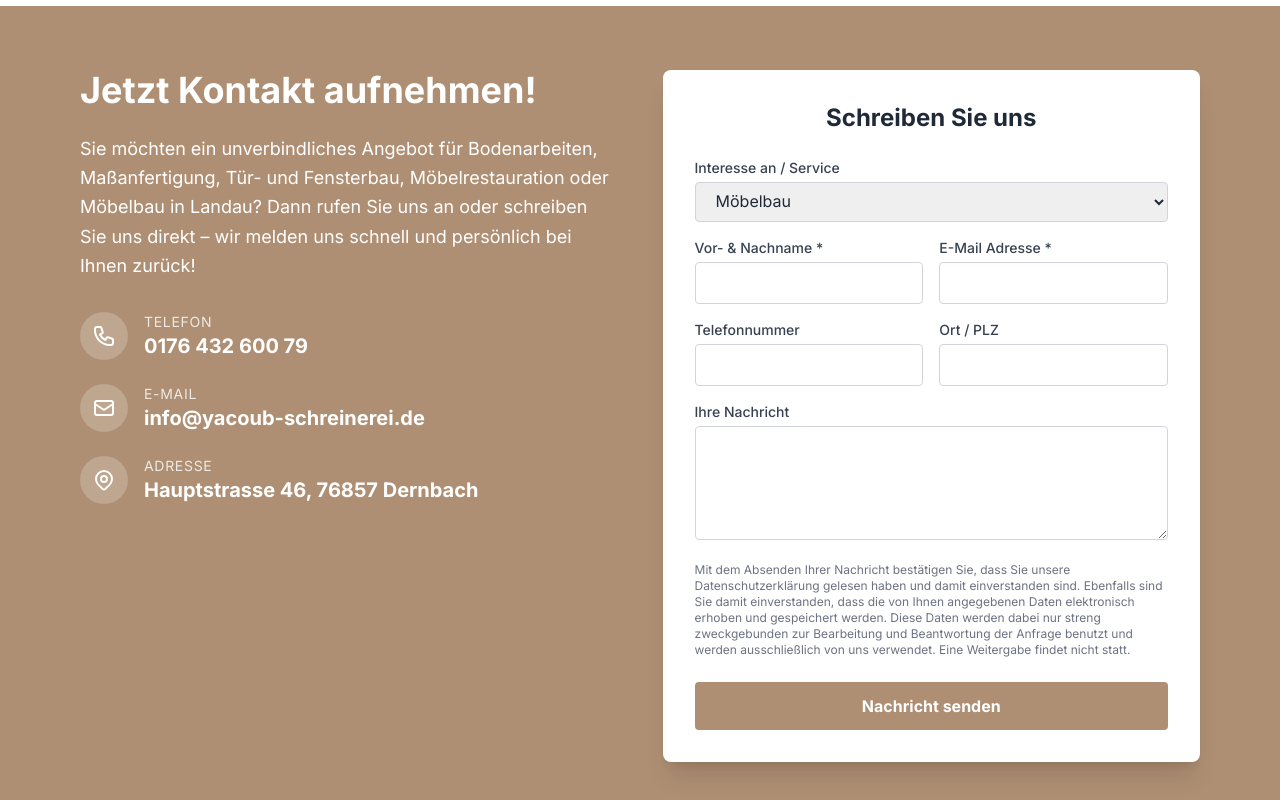
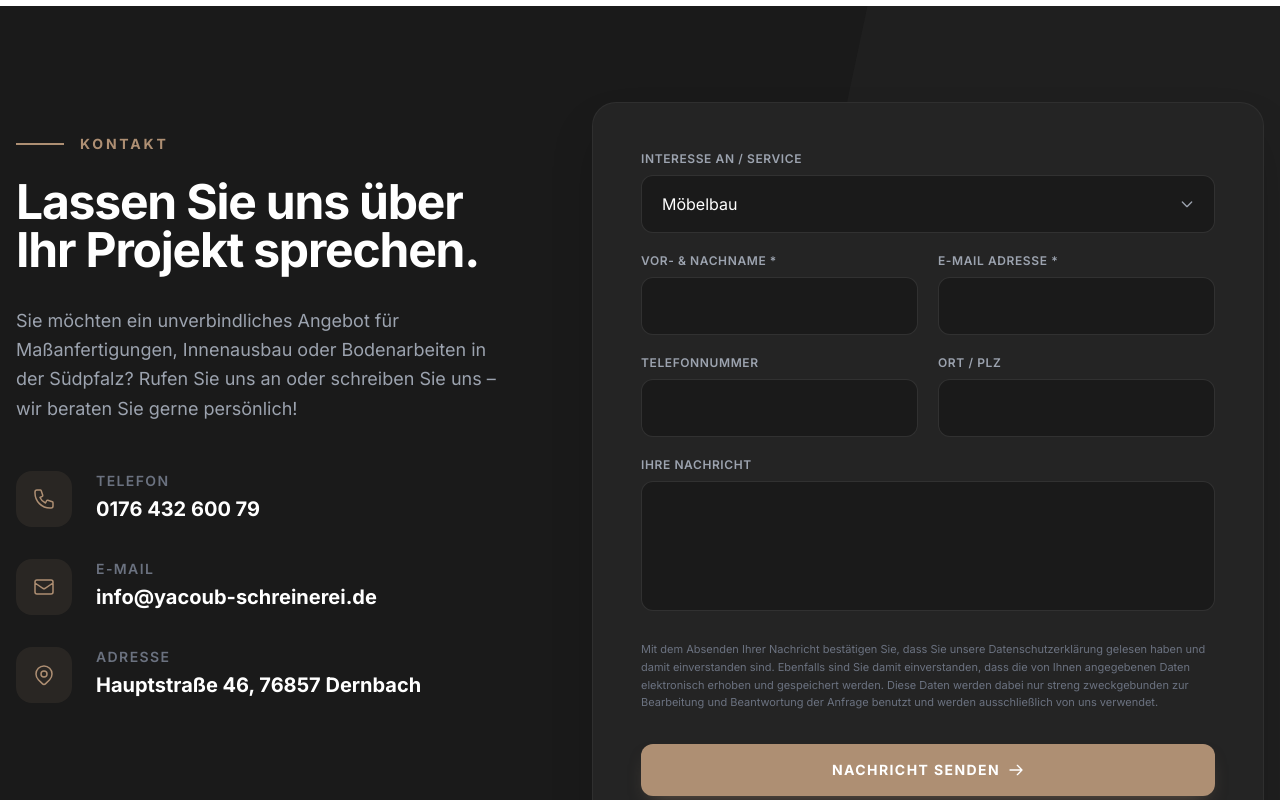
Before and after one commit to georgemagar-alt/schreinerei-yacoub, a website: page index.html in a window 1280 px wide. Shown: the part 4400-5200 px from the top of the page. Drawn offline with nearby package versions, Linux system fonts and the light colour scheme; files that its build step writes are made by us from their sources.

Commit message:
Upgrade Contact section to an elegant dark mode aesthetic

```diff
--- a/index.html
+++ b/index.html
@@ -328,61 +328,75 @@
     </section>
 
     <!-- Contact & Form Section -->
-    <section id="kontakt" class="py-16 bg-[#ae8f73] text-white">
-        <div class="container mx-auto px-4 max-w-6xl">
-            <div class="flex flex-col lg:flex-row gap-12">
-                <div class="lg:w-1/2">
-                    <h2 class="text-3xl md:text-4xl font-bold mb-6">Jetzt Kontakt aufnehmen!</h2>
-                    <p class="text-lg mb-8 leading-relaxed">
-                        Sie möchten ein unverbindliches Angebot für Bodenarbeiten, Maßanfertigung, Tür- und Fensterbau, Möbelrestauration oder Möbelbau in Landau? Dann rufen Sie uns an oder schreiben Sie uns direkt – wir melden uns schnell und persönlich bei Ihnen zurück!
+    <section id="kontakt" class="py-24 bg-[#1a1a1a] text-white relative overflow-hidden">
+        <!-- Decorative background elements -->
+        <div class="absolute top-0 right-0 w-1/2 h-full bg-[#242424] -skew-x-12 translate-x-32 opacity-50 z-0 hidden lg:block"></div>
+
+        <div class="container mx-auto px-4 max-w-7xl relative z-10">
+            <div class="flex flex-col lg:flex-row gap-16 lg:gap-24">
+
+                <!-- Left: Contact Info -->
+                <div class="lg:w-5/12 lg:py-8">
+                    <div class="flex items-center gap-4 mb-6">
+                        <div class="w-12 h-[2px] bg-[#ae8f73]"></div>
+                        <h2 class="text-sm font-bold text-[#ae8f73] uppercase tracking-[0.2em]">Kontakt</h2>
+                    </div>
+
+                    <h3 class="text-4xl lg:text-5xl font-bold mb-8 text-white leading-[1.15] tracking-tight">
+                        Lassen Sie uns über Ihr Projekt sprechen.
+                    </h3>
+
+                    <p class="text-lg text-gray-400 leading-relaxed mb-12">
+                        Sie möchten ein unverbindliches Angebot für Maßanfertigungen, Innenausbau oder Bodenarbeiten in der Südpfalz? Rufen Sie uns an oder schreiben Sie uns – wir beraten Sie gerne persönlich!
                     </p>
 
-                    <div class="space-y-6">
-                        <div class="flex items-center">
-                            <div class="bg-white/20 p-3 rounded-full mr-4">
-                                <svg class="w-6 h-6 text-white" fill="none" stroke="currentColor" viewBox="0 0 24 24"><path stroke-linecap="round" stroke-linejoin="round" stroke-width="2" d="M3 5a2 2 0 012-2h3.28a1 1 0 01.948.684l1.498 4.493a1 1 0 01-.502 1.21l-2.257 1.13a11.042 11.042 0 005.516 5.516l1.13-2.257a1 1 0 011.21-.502l4.493 1.498a1 1 0 01.684.949V19a2 2 0 01-2 2h-1C9.716 21 3 14.284 3 6V5z"></path></svg>
+                    <div class="space-y-8">
+                        <div class="flex items-start group">
+                            <div class="w-14 h-14 bg-[#ae8f73]/10 rounded-2xl flex items-center justify-center mr-6 group-hover:bg-[#ae8f73]/20 transition-colors flex-shrink-0">
+                                <svg class="w-6 h-6 text-[#ae8f73]" fill="none" stroke="currentColor" viewBox="0 0 24 24"><path stroke-linecap="round" stroke-linejoin="round" stroke-width="1.5" d="M3 5a2 2 0 012-2h3.28a1 1 0 01.948.684l1.498 4.493a1 1 0 01-.502 1.21l-2.257 1.13a11.042 11.042 0 005.516 5.516l1.13-2.257a1 1 0 011.21-.502l4.493 1.498a1 1 0 01.684.949V19a2 2 0 01-2 2h-1C9.716 21 3 14.284 3 6V5z"></path></svg>
                             </div>
                             <div>
-                                <p class="text-sm uppercase tracking-wider opacity-80">Telefon</p>
-                                <a href="tel:+4917643260079" class="text-xl font-bold hover:underline">0176 432 600 79</a>
+                                <p class="text-sm uppercase tracking-widest text-gray-500 mb-1 font-semibold">Telefon</p>
+                                <a href="tel:+4917643260079" class="text-xl font-bold text-white hover:text-[#ae8f73] transition-colors">0176 432 600 79</a>
                             </div>
                         </div>
 
-                        <div class="flex items-center">
-                            <div class="bg-white/20 p-3 rounded-full mr-4">
-                                <svg class="w-6 h-6 text-white" fill="none" stroke="currentColor" viewBox="0 0 24 24"><path stroke-linecap="round" stroke-linejoin="round" stroke-width="2" d="M3 8l7.89 5.26a2 2 0 002.22 0L21 8M5 19h14a2 2 0 002-2V7a2 2 0 00-2-2H5a2 2 0 00-2 2v10a2 2 0 002 2z"></path></svg>
+                        <div class="flex items-start group">
+                            <div class="w-14 h-14 bg-[#ae8f73]/10 rounded-2xl flex items-center justify-center mr-6 group-hover:bg-[#ae8f73]/20 transition-colors flex-shrink-0">
+                                <svg class="w-6 h-6 text-[#ae8f73]" fill="none" stroke="currentColor" viewBox="0 0 24 24"><path stroke-linecap="round" stroke-linejoin="round" stroke-width="1.5" d="M3 8l7.89 5.26a2 2 0 002.22 0L21 8M5 19h14a2 2 0 002-2V7a2 2 0 00-2-2H5a2 2 0 00-2 2v10a2 2 0 002 2z"></path></svg>
                             </div>
                             <div>
-                                <p class="text-sm uppercase tracking-wider opacity-80">E-Mail</p>
-                                <a href="mailto:info@yacoub-schreinerei.de" class="text-xl font-bold hover:underline">info@yacoub-schreinerei.de</a>
+                                <p class="text-sm uppercase tracking-widest text-gray-500 mb-1 font-semibold">E-Mail</p>
+                                <a href="mailto:info@yacoub-schreinerei.de" class="text-xl font-bold text-white hover:text-[#ae8f73] transition-colors">info@yacoub-schreinerei.de</a>
                             </div>
                         </div>
 
-                        <div class="flex items-center">
-                            <div class="bg-white/20 p-3 rounded-full mr-4">
-                                <svg class="w-6 h-6 text-white" fill="none" stroke="currentColor" viewBox="0 0 24 24"><path stroke-linecap="round" stroke-linejoin="round" stroke-width="2" d="M17.657 16.657L13.414 20.9a1.998 1.998 0 01-2.827 0l-4.244-4.243a8 8 0 1111.314 0z"></path><path stroke-linecap="round" stroke-linejoin="round" stroke-width="2" d="M15 11a3 3 0 11-6 0 3 3 0 016 0z"></path></svg>
+                        <div class="flex items-start group">
+                            <div class="w-14 h-14 bg-[#ae8f73]/10 rounded-2xl flex items-center justify-center mr-6 group-hover:bg-[#ae8f73]/20 transition-colors flex-shrink-0">
+                                <svg class="w-6 h-6 text-[#ae8f73]" fill="none" stroke="currentColor" viewBox="0 0 24 24"><path stroke-linecap="round" stroke-linejoin="round" stroke-width="1.5" d="M17.657 16.657L13.414 20.9a1.998 1.998 0 01-2.827 0l-4.244-4.243a8 8 0 1111.314 0z"></path><path stroke-linecap="round" stroke-linejoin="round" stroke-width="1.5" d="M15 11a3 3 0 11-6 0 3 3 0 016 0z"></path></svg>
                             </div>
                             <div>
-                                <p class="text-sm uppercase tracking-wider opacity-80">Adresse</p>
-                                <p class="text-xl font-bold">Hauptstrasse 46, 76857 Dernbach</p>
+                                <p class="text-sm uppercase tracking-widest text-gray-500 mb-1 font-semibold">Adresse</p>
+                                <p class="text-xl font-bold text-white">Hauptstraße 46, 76857 Dernbach</p>
                             </div>
                         </div>
                     </div>
                 </div>
 
-                <div class="lg:w-1/2 bg-white text-gray-800 p-8 rounded-lg shadow-xl">
-                    <h3 class="text-2xl font-bold mb-6 text-center">Schreiben Sie uns</h3>
-
+                <!-- Right: Contact Form -->
+                <div class="lg:w-7/12">
+                    <div class="bg-[#242424] p-8 md:p-12 rounded-3xl shadow-2xl border border-white/5 relative">
                         <!-- Success Message (hidden by default) -->
-                    <div id="form-success" class="hidden bg-green-100 border border-green-400 text-green-700 px-4 py-3 rounded relative mb-6" role="alert">
-                        <strong class="font-bold">Vielen Dank!</strong>
-                        <span class="block sm:inline"> Ihre Anfrage wurde erfolgreich gesendet. Wir melden uns in Kürze bei Ihnen.</span>
+                        <div id="form-success" class="hidden bg-[#ae8f73]/20 border border-[#ae8f73] text-white px-6 py-4 rounded-xl mb-8" role="alert">
+                            <strong class="font-bold block mb-1">Vielen Dank!</strong>
+                            <span class="block text-gray-300">Ihre Anfrage wurde erfolgreich gesendet. Wir melden uns in Kürze bei Ihnen.</span>
                         </div>
 
                         <form id="contact-form" action="/api/submit" method="POST">
-                        <div class="mb-4">
-                            <label for="service" class="block text-sm font-medium text-gray-700 mb-1">Interesse an / Service</label>
-                            <select id="service" name="service" class="w-full px-4 py-2 border border-gray-300 rounded focus:ring-[#ae8f73] focus:border-[#ae8f73]">
+                            <div class="mb-5">
+                                <label for="service" class="block text-xs font-semibold text-gray-400 mb-2 uppercase tracking-wider">Interesse an / Service</label>
+                                <div class="relative">
+                                    <select id="service" name="service" class="w-full px-5 py-4 bg-[#1a1a1a] border border-white/10 text-white rounded-xl focus:ring-1 focus:ring-[#ae8f73] focus:border-[#ae8f73] transition-colors appearance-none outline-none">
                                         <option value="Möbelbau">Möbelbau</option>
                                         <option value="Innenausbau">Innenausbau</option>
                                         <option value="Türen & Fensterbau">Türen & Fensterbau</option>
@@ -391,38 +405,49 @@
                                         <option value="Bodenarbeiten">Bodenarbeiten</option>
                                         <option value="Sonstiges">Sonstiges</option>
                                     </select>
+                                    <div class="pointer-events-none absolute inset-y-0 right-0 flex items-center px-5 text-gray-400">
+                                        <svg class="w-4 h-4" fill="none" stroke="currentColor" viewBox="0 0 24 24"><path stroke-linecap="round" stroke-linejoin="round" stroke-width="2" d="M19 9l-7 7-7-7"></path></svg>
                                     </div>
-                        <div class="grid grid-cols-1 md:grid-cols-2 gap-4 mb-4">
+                                </div>
+                            </div>
+
+                            <div class="grid grid-cols-1 md:grid-cols-2 gap-5 mb-5">
                                 <div>
-                                <label for="name" class="block text-sm font-medium text-gray-700 mb-1">Vor- & Nachname *</label>
-                                <input type="text" id="name" name="name" required class="w-full px-4 py-2 border border-gray-300 rounded focus:ring-[#ae8f73] focus:border-[#ae8f73]">
+                                    <label for="name" class="block text-xs font-semibold text-gray-400 mb-2 uppercase tracking-wider">Vor- & Nachname *</label>
+                                    <input type="text" id="name" name="name" required class="w-full px-5 py-4 bg-[#1a1a1a] border border-white/10 text-white rounded-xl focus:ring-1 focus:ring-[#ae8f73] focus:border-[#ae8f73] transition-colors outline-none">
                                 </div>
                                 <div>
-                                <label for="email" class="block text-sm font-medium text-gray-700 mb-1">E-Mail Adresse *</label>
-                                <input type="email" id="email" name="email" required class="w-full px-4 py-2 border border-gray-300 rounded focus:ring-[#ae8f73] focus:border-[#ae8f73]">
+                                    <label for="email" class="block text-xs font-semibold text-gray-400 mb-2 uppercase tracking-wider">E-Mail Adresse *</label>
+                                    <input type="email" id="email" name="email" required class="w-full px-5 py-4 bg-[#1a1a1a] border border-white/10 text-white rounded-xl focus:ring-1 focus:ring-[#ae8f73] focus:border-[#ae8f73] transition-colors outline-none">
                                 </div>
                             </div>
-                        <div class="grid grid-cols-1 md:grid-cols-2 gap-4 mb-4">
+
+                            <div class="grid grid-cols-1 md:grid-cols-2 gap-5 mb-5">
                                 <div>
-                                <label for="phone" class="block text-sm font-medium text-gray-700 mb-1">Telefonnummer</label>
-                                <input type="tel" id="phone" name="phone" class="w-full px-4 py-2 border border-gray-300 rounded focus:ring-[#ae8f73] focus:border-[#ae8f73]">
+                                    <label for="phone" class="block text-xs font-semibold text-gray-400 mb-2 uppercase tracking-wider">Telefonnummer</label>
+                                    <input type="tel" id="phone" name="phone" class="w-full px-5 py-4 bg-[#1a1a1a] border border-white/10 text-white rounded-xl focus:ring-1 focus:ring-[#ae8f73] focus:border-[#ae8f73] transition-colors outline-none">
                                 </div>
                                 <div>
-                                <label for="address" class="block text-sm font-medium text-gray-700 mb-1">Ort / PLZ</label>
-                                <input type="text" id="address" name="address" class="w-full px-4 py-2 border border-gray-300 rounded focus:ring-[#ae8f73] focus:border-[#ae8f73]">
+                                    <label for="address" class="block text-xs font-semibold text-gray-400 mb-2 uppercase tracking-wider">Ort / PLZ</label>
+                                    <input type="text" id="address" name="address" class="w-full px-5 py-4 bg-[#1a1a1a] border border-white/10 text-white rounded-xl focus:ring-1 focus:ring-[#ae8f73] focus:border-[#ae8f73] transition-colors outline-none">
                                 </div>
                             </div>
-                        <div class="mb-4">
-                            <label for="message" class="block text-sm font-medium text-gray-700 mb-1">Ihre Nachricht</label>
-                            <textarea id="message" name="message" rows="4" class="w-full px-4 py-2 border border-gray-300 rounded focus:ring-[#ae8f73] focus:border-[#ae8f73]"></textarea>
+
+                            <div class="mb-6">
+                                <label for="message" class="block text-xs font-semibold text-gray-400 mb-2 uppercase tracking-wider">Ihre Nachricht</label>
+                                <textarea id="message" name="message" rows="4" class="w-full px-5 py-4 bg-[#1a1a1a] border border-white/10 text-white rounded-xl focus:ring-1 focus:ring-[#ae8f73] focus:border-[#ae8f73] transition-colors outline-none resize-none"></textarea>
                             </div>
-                        <div class="mb-6 text-xs text-gray-500">
-                            Mit dem Absenden Ihrer Nachricht bestätigen Sie, dass Sie unsere Datenschutzerklärung gelesen haben und damit einverstanden sind. Ebenfalls sind Sie damit einverstanden, dass die von Ihnen angegebenen Daten elektronisch erhoben und gespeichert werden. Diese Daten werden dabei nur streng zweckgebunden zur Bearbeitung und Beantwortung der Anfrage benutzt und werden ausschließlich von uns verwendet. Eine Weitergabe findet nicht statt.
+
+                            <div class="mb-8 text-[11px] text-gray-500 leading-relaxed">
+                                Mit dem Absenden Ihrer Nachricht bestätigen Sie, dass Sie unsere Datenschutzerklärung gelesen haben und damit einverstanden sind. Ebenfalls sind Sie damit einverstanden, dass die von Ihnen angegebenen Daten elektronisch erhoben und gespeichert werden. Diese Daten werden dabei nur streng zweckgebunden zur Bearbeitung und Beantwortung der Anfrage benutzt und werden ausschließlich von uns verwendet.
                             </div>
-                        <button type="submit" class="w-full bg-[#ae8f73] text-white font-bold py-3 px-4 rounded hover:bg-[#9a7d63] transition-colors">
+
+                            <button type="submit" class="w-full bg-[#ae8f73] text-white font-bold py-4 px-6 rounded-xl hover:bg-[#9a7d63] hover:-translate-y-1 transition-all duration-300 shadow-[0_10px_20px_-10px_rgba(174,143,115,0.5)] uppercase tracking-widest text-sm flex justify-center items-center">
                                 Nachricht senden
+                                <svg class="w-4 h-4 ml-2" fill="none" stroke="currentColor" viewBox="0 0 24 24"><path stroke-linecap="round" stroke-linejoin="round" stroke-width="2" d="M14 5l7 7m0 0l-7 7m7-7H3"></path></svg>
                             </button>
                         </form>
+                    </div>
                 </div>
             </div>
         </div>
```
Lines whose indentation alone changed are shown as unchanged.
